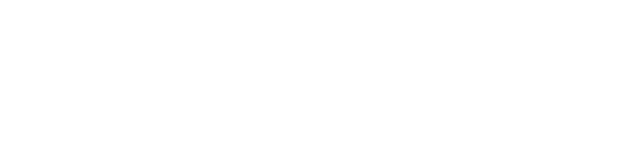
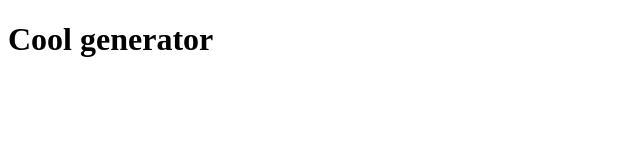
Before and after one commit to BartsWebdevelopment/background-generator, a plain HTML site: page index.html in a window 1280 px wide. Shown: the whole page, without its empty margins (0-640 px from the left). Drawn offline with Linux system fonts and the light colour scheme.

Commit message:
adding starting project

```diff
--- a/index.html
+++ b/index.html
@@ -2,9 +2,10 @@
 <html lang="en">
 <head>
     <meta charset="UTF-8">
-    <title>Title</title>
+    <title>Gradient background</title>
 </head>
 <body>
+<h1>Cool generator</h1>
 
 </body>
 </html>
```
